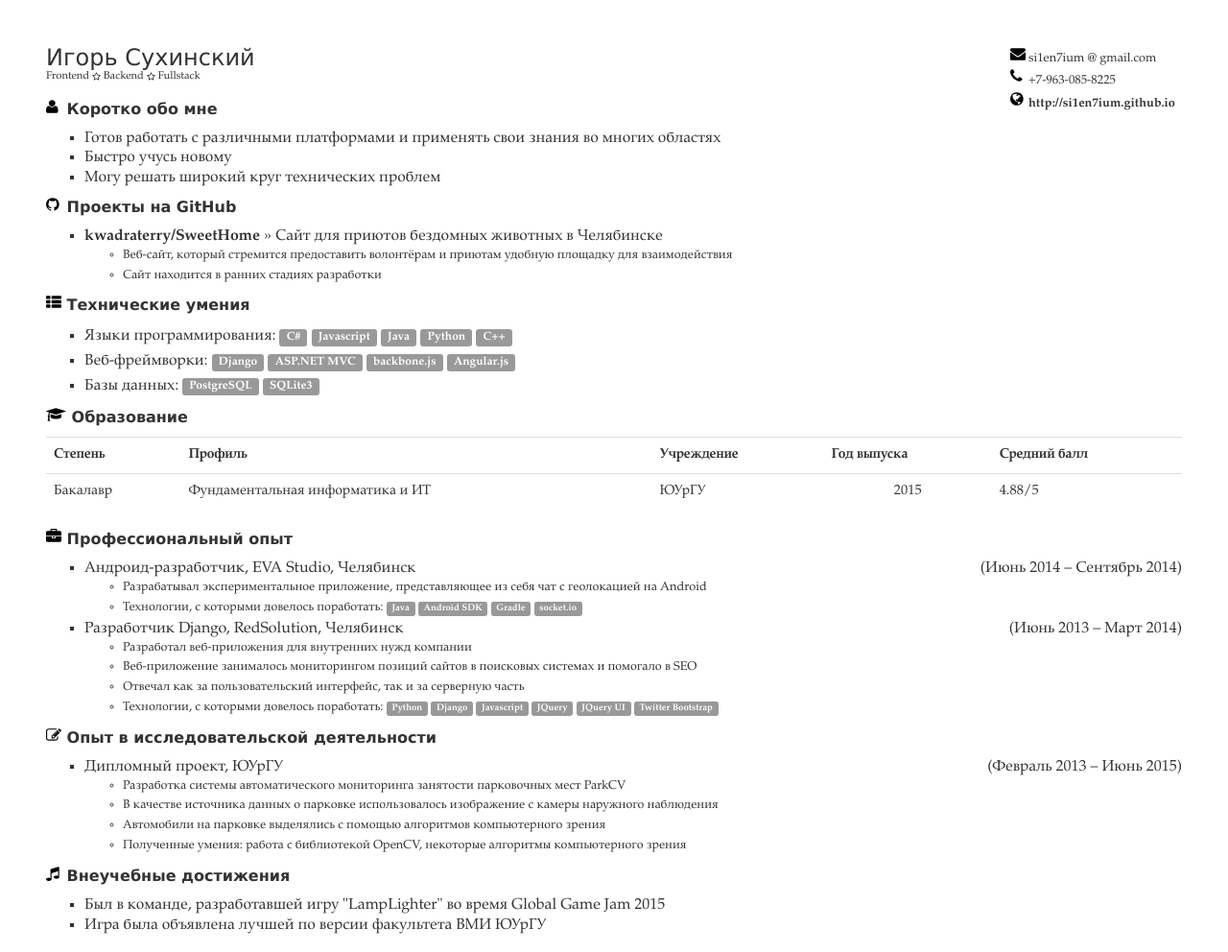
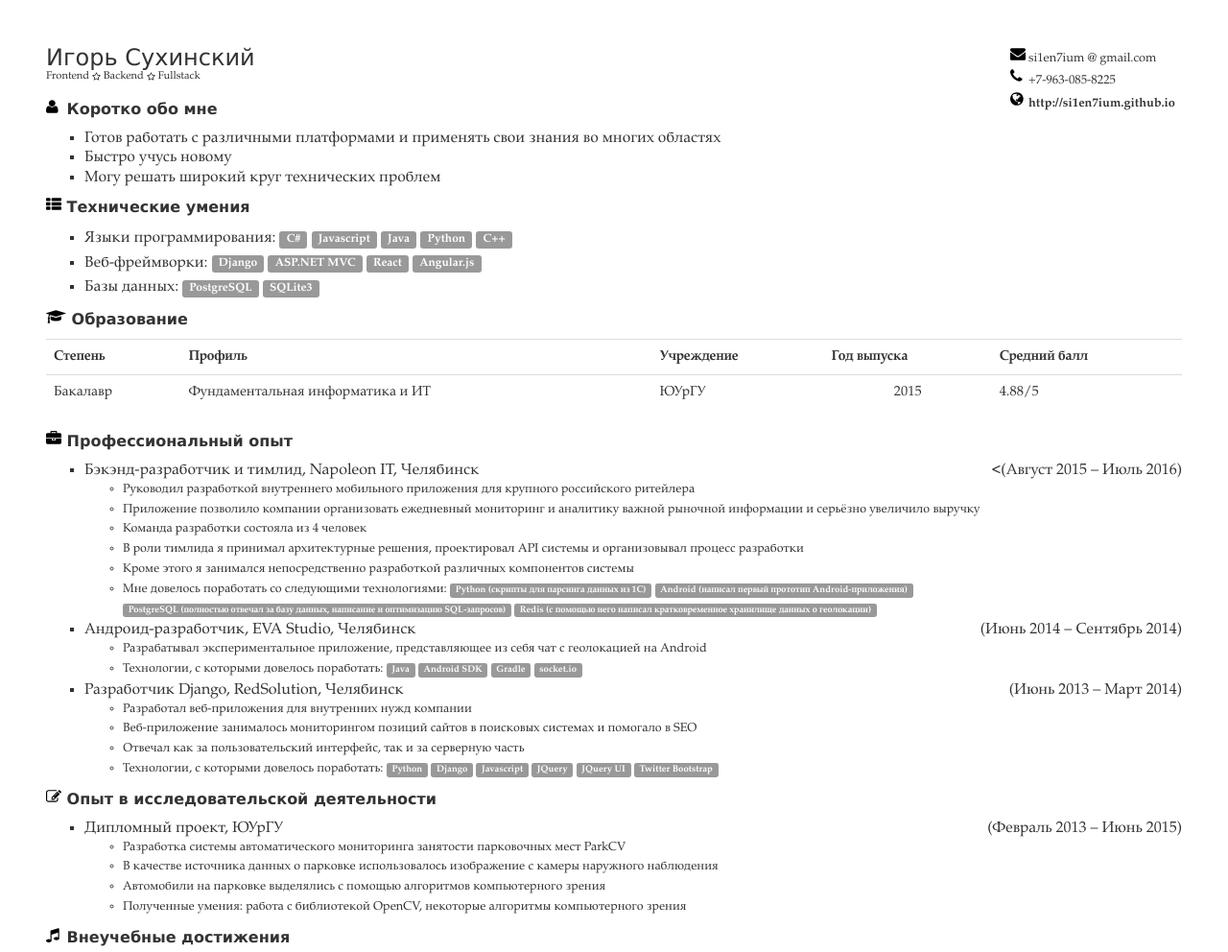
Before and after one commit to IgorSukhinskii/si1en7ium.github.io, a plain HTML site: page ru_page.html in a window 1280 px wide. Shown: the top 992 px of the page at 96% size. Drawn offline with Linux system fonts and the light colour scheme.

Commit message:
added Napoleon IT

```diff
--- a/ru_page.html
+++ b/ru_page.html
@@ -25,17 +25,6 @@
 		<li>Могу решать широкий круг технических проблем</li>
 	</ul>
 
-	<h2><div class="icon-github icon-square"></div> Проекты на GitHub</h2>
-	<ul>
-		<li><a href="https://github.com/kwadraterry/SweetHome">kwadraterry/SweetHome</a>
-		 &raquo; Сайт для приютов бездомных животных в Челябинске
-			<ul>
-				<li>Веб-сайт, который стремится предоставить волонтёрам и приютам удобную площадку для взаимодействия</li>
-				<li>Сайт находится в ранних стадиях разработки</li>
-			</ul>
-		</li>
-	</ul>
-
 	<h2><div class="icon-th-list icon-square"></div> Технические умения</h2>
 	<ul class="languages">
 		<li>Языки программирования:
@@ -48,7 +37,7 @@
 		<li>Веб-фреймворки:
 			<span class="label label-default">Django</span>
 			<span class="label label-default">ASP.NET MVC</span>
-			<span class="label label-default">backbone.js</span>
+			<span class="label label-default">React</span>
 			<span class="label label-default">Angular.js</span>
 		</li>
 		<li>Базы данных:
@@ -84,6 +73,22 @@
 
 	<h2><div class="icon-briefcase icon-square"></div> Профессиональный опыт</h2>
 	<ul>
+		<li>Бэкэнд-разработчик и тимлид, Napoleon IT, Челябинск
+			<span class="right"><(Август 2015 – Июль 2016)</span>
+			<ul>
+				<li>Руководил разработкой внутреннего мобильного приложения для крупного российского ритейлера</li>
+				<li>Приложение позволило компании организовать ежедневный мониторинг и аналитику важной рыночной информации и серьёзно увеличило выручку</li>
+				<li>Команда разработки состояла из 4 человек</li>
+				<li>В роли тимлида я принимал архитектурные решения, проектировал API системы и организовывал процесс разработки</li>
+				<li>Кроме этого я занимался непосредственно разработкой различных компонентов системы</li>
+				<li>Мне довелось поработать со следующими технологиями:
+					<span class="label label-default">Python (скрипты для парсинга данных из 1C)</span>
+					<span class="label label-default">Android (написал первый прототип Android-приложения)</span>
+					<span class="label label-default">PostgreSQL (полностью отвечал за базу данных, написание и оптимизацию SQL-запросов)</span>
+					<span class="label label-default">Redis (с помощью него написал кратковременное хранилище данных о геолокации)</span>
+				</li>
+			</ul>
+		</li>
 		<li>Андроид-разработчик, EVA Studio, Челябинск
 			<span class="right">(Июнь 2014 – Сентябрь 2014)</span>
 			<ul>
```
Also changed, not shown: index.html (+0 -3 lines), page.html (+16 -11 lines), ru.html (+0 -3 lines).
